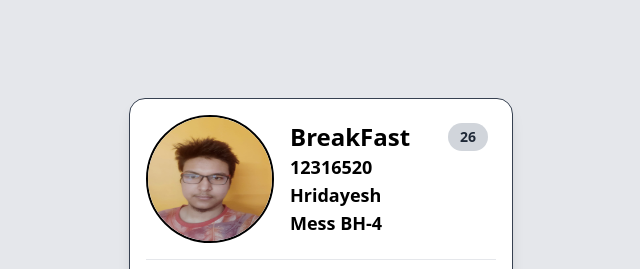
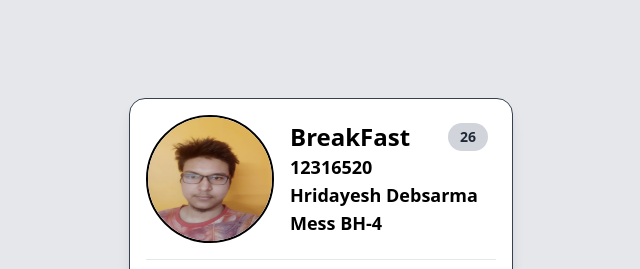
Before and after one commit to Hridayesh68/messui, a plain HTML site: page index.html in a window 1280 px wide. Shown: the top 269 px of the page, without its empty margins (319-959 px from the left). Drawn offline with nearby package versions, Linux system fonts and the light colour scheme.

Commit message:
Update index.html

```diff
--- a/index.html
+++ b/index.html
@@ -14,7 +14,7 @@
             <div class="ml-4">
                 <h2 class="text-2xl font-bold">BreakFast</h2>
                 <h3 class="text-lg font-semibold">12316520</h3>
-                <h3 class="text-lg font-semibold">Hridayesh </h3>
+                <h3 class="text-lg font-semibold">Hridayesh Debsarma</h3>
                 <h3 class="text-lg font-semibold">Mess BH-4</h3>
             </div>
             <div class="absolute top-2 right-2 bg-gray-300 text-gray-800 text-sm font-bold px-3 py-1 rounded-full">
```
